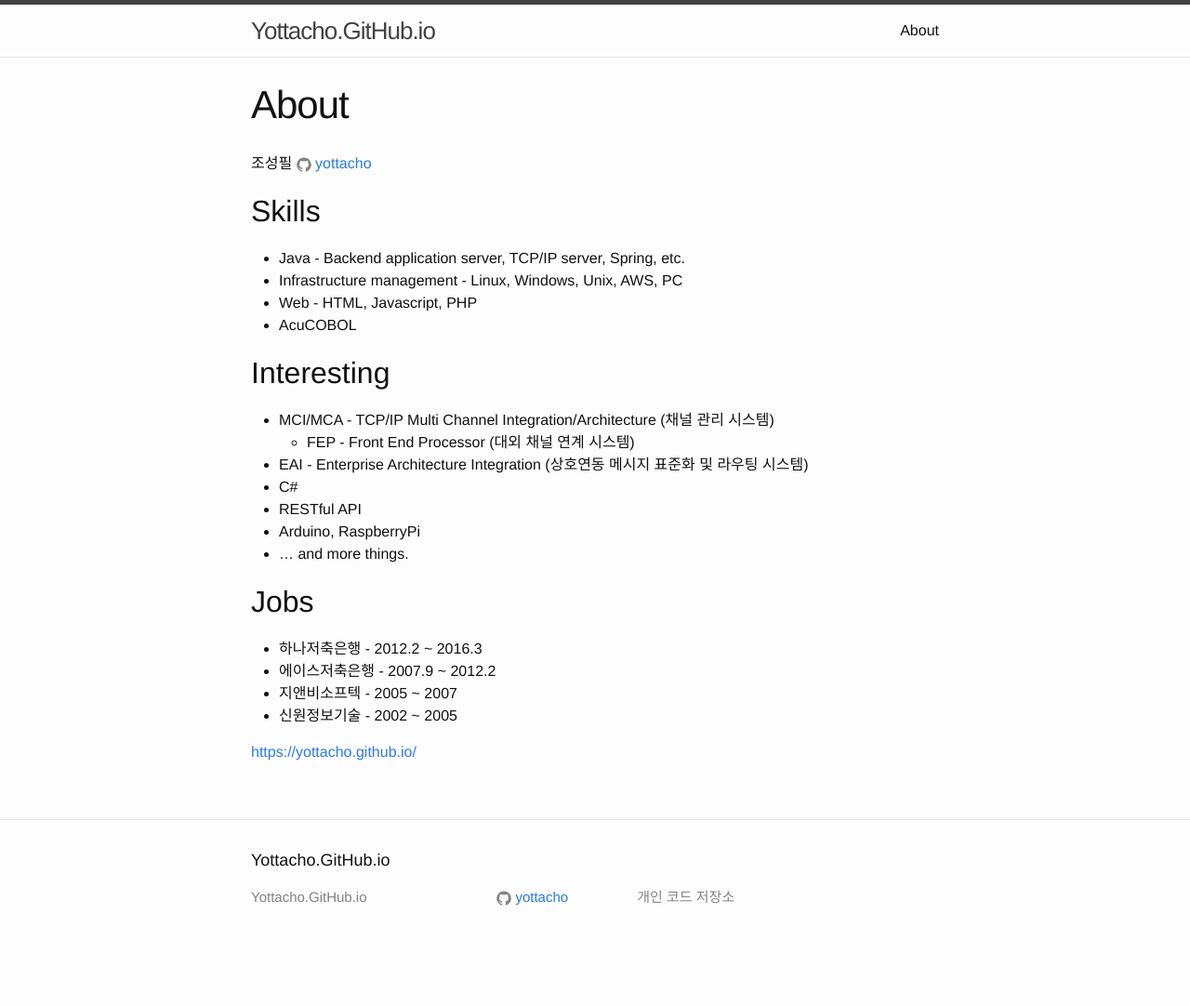
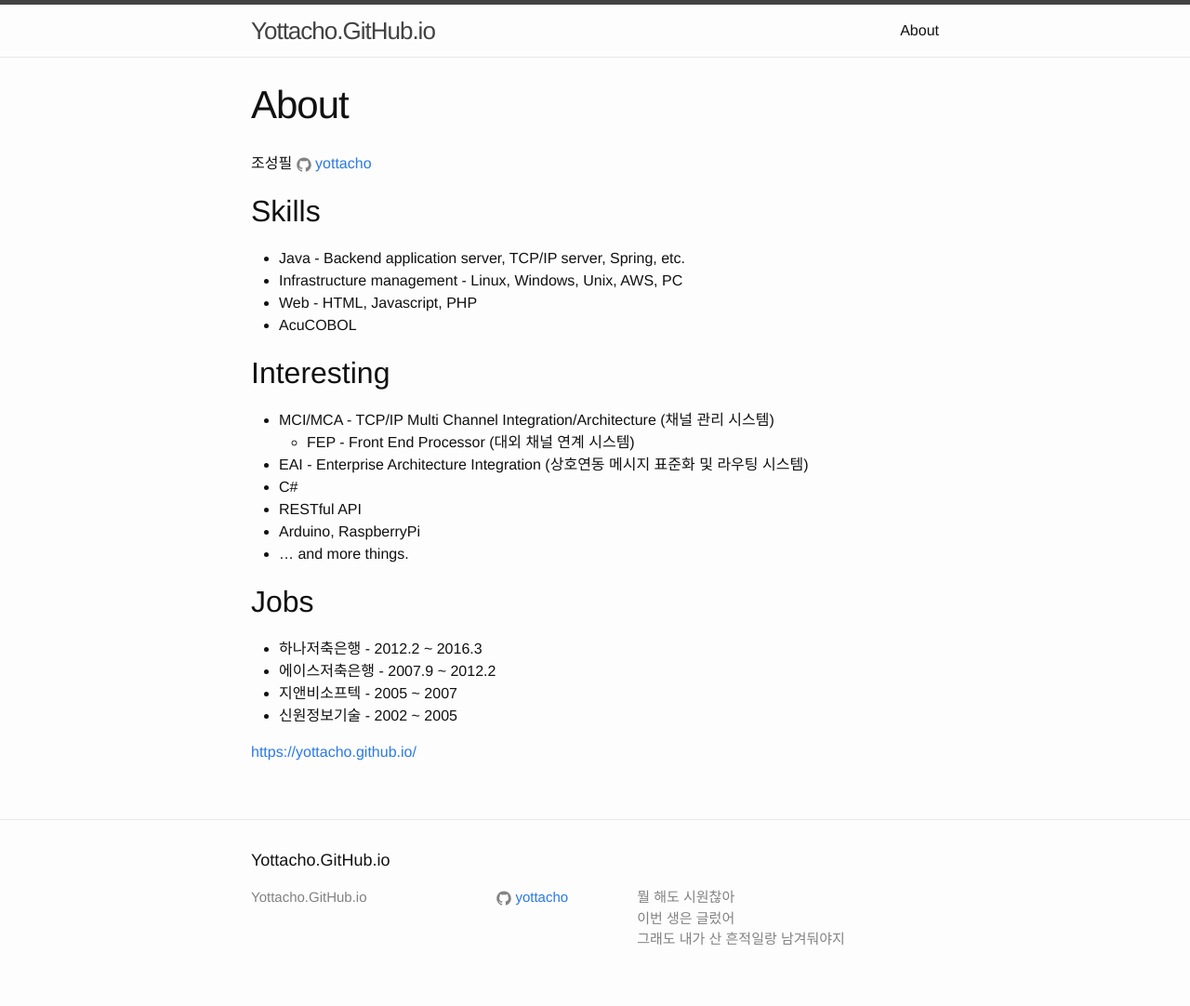
Before and after one commit to yottacho/yottacho.github.io, a Jekyll site: the page built from about.md, in a window 1280 px wide. Shown: the whole page at 93% size. Built offline with Jekyll 4.4.1, drawn with Linux system fonts in a browser that asks for light colours; before the commit the page ends 1037 px from its top, so only the background shows below that.

Commit message:
mod config

```diff
--- a/_config.yml
+++ b/_config.yml
@@ -9,7 +9,9 @@
 title: Yottacho.GitHub.io
 email:
 description: > # this means to ignore newlines until "baseurl:"
-  개인 코드 저장소
+  뭘 해도 시원찮아<br/>
+  이번 생은 글렀어<br/>
+  그래도 내가 산 흔적일랑 남겨둬야지
 baseurl: "" # the subpath of your site, e.g. /blog
 url: "https://yottacho.github.io" # the base hostname & protocol for your site
 #twitter_username: jekyllrb
```
